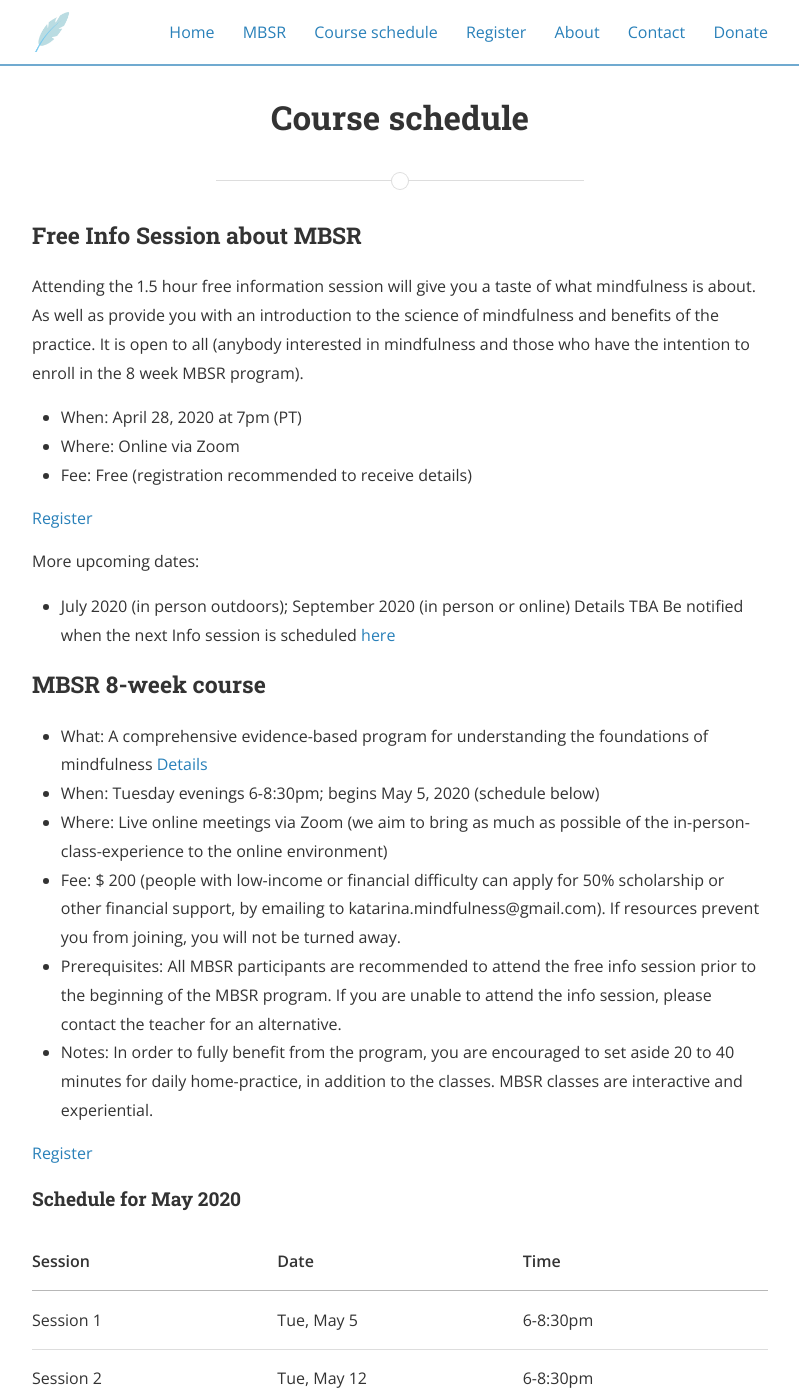
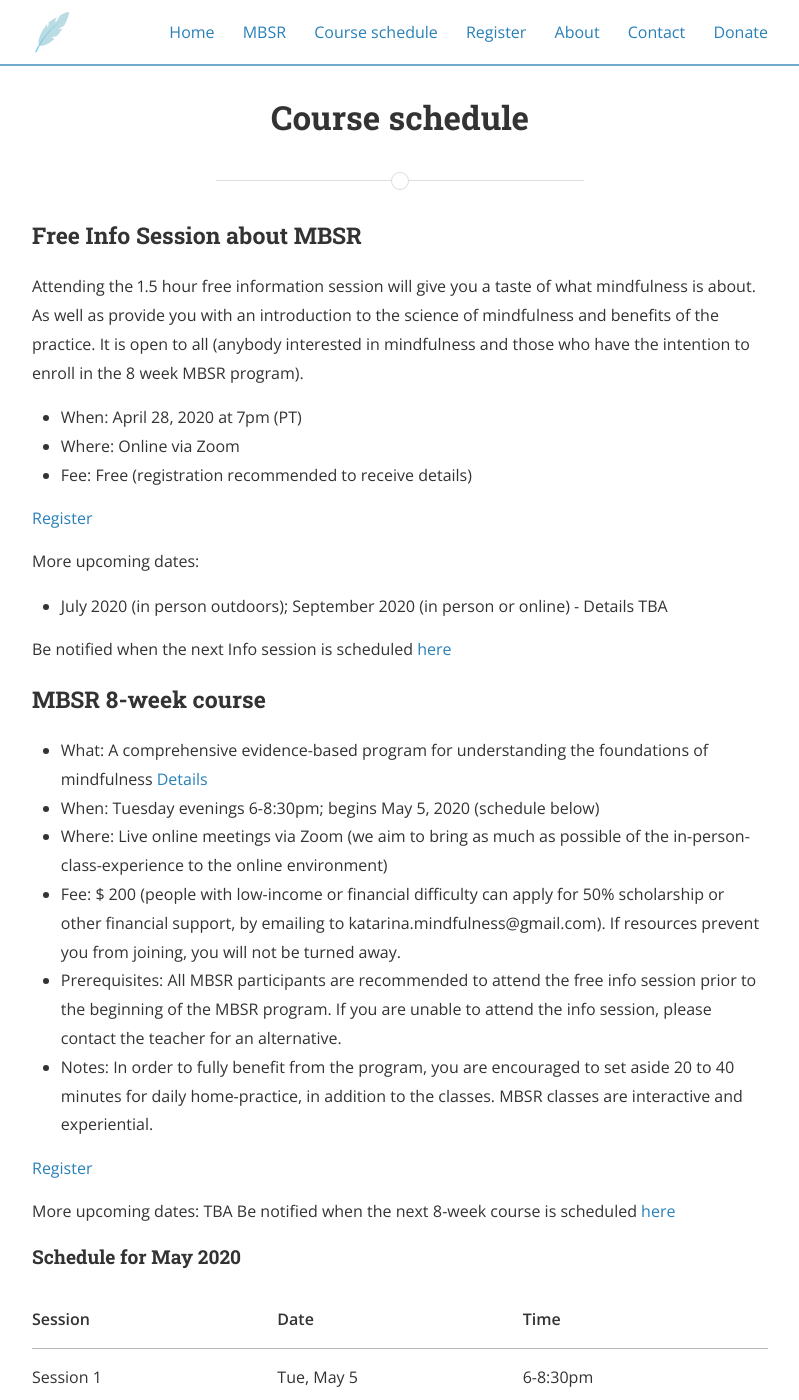
Before and after one commit to mindfulnessone/mindfulnessone.github.io, a Jekyll site: the page built from course-schedule.md, in a window 1280 px wide and 1400 px high. Shown: the whole window, without its empty margins (240-1039 px from the left). Built offline with Jekyll 4.4.1, drawn with Linux system fonts in a browser that asks for light colours; nearby versions of some CDN libraries.

Commit message:
Update course-schedule.md

```diff
--- a/course-schedule.md
+++ b/course-schedule.md
@@ -18,7 +18,8 @@
 [Register](/register/)
 
 More upcoming dates:
-- July 2020 (in person outdoors); September 2020 (in person or online) Details TBA
+- July 2020 (in person outdoors); September 2020 (in person or online) - Details TBA
+
 Be notified when the next Info session is scheduled [here](/notify/)
 
 
@@ -31,6 +32,9 @@
 - Notes: In order to fully benefit from the program, you are encouraged to set aside 20 to 40 minutes for daily home-practice, in addition to the classes. MBSR classes are interactive and experiential.
 
 [Register](/register-8week-mbsr/)
+
+More upcoming dates: TBA
+Be notified when the next 8-week course is scheduled [here](/notify/)
 
 #### Schedule for May 2020
 
```
